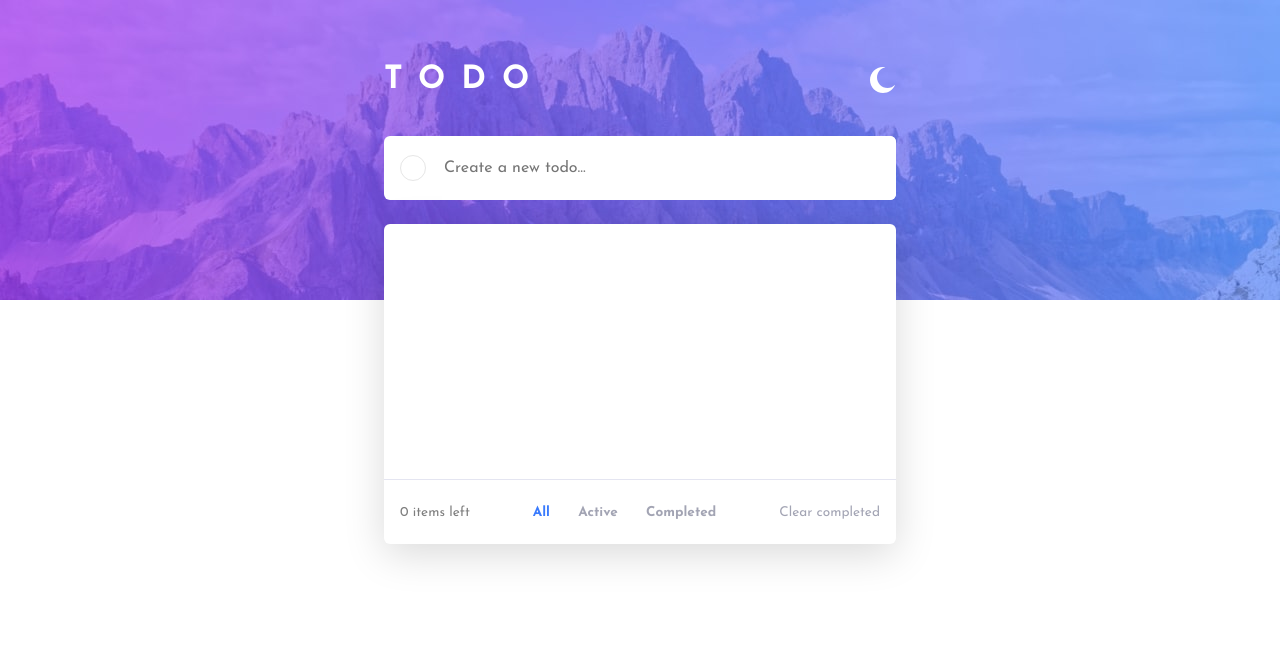
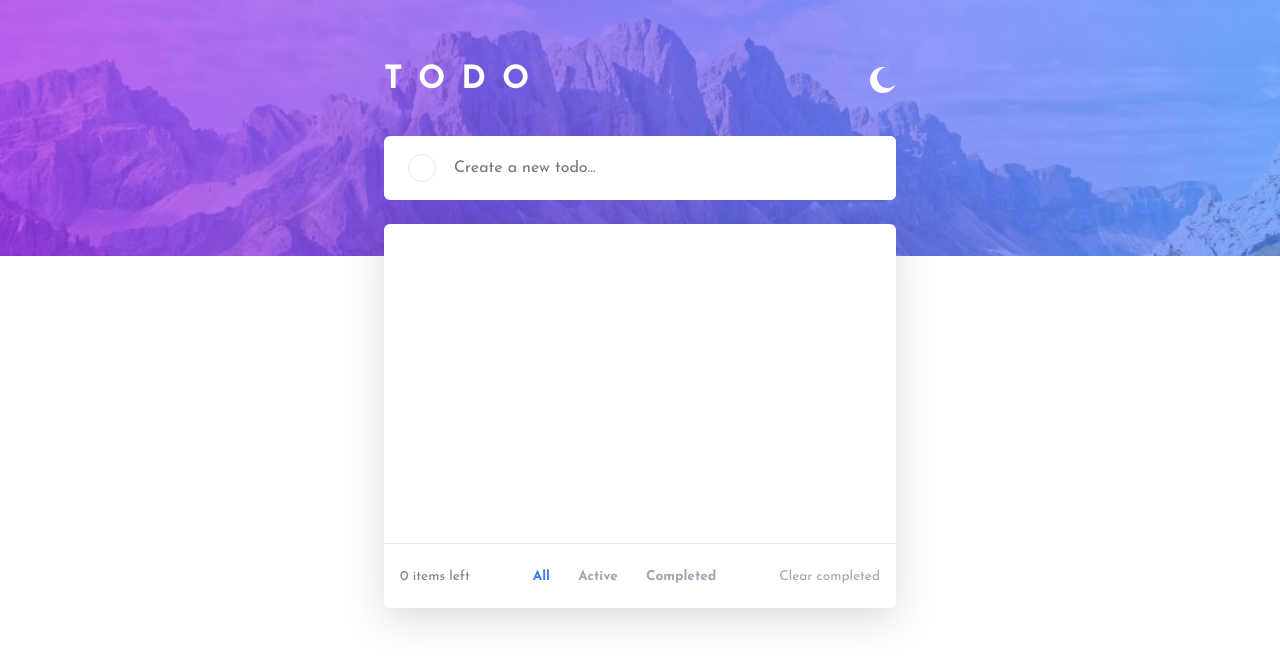
Before and after one commit to Vitaliqu/todo-app, a React (Vite) app: page / in a window 1280 px wide. Shown: the top 664 px of the page. Built offline with nearby package versions, Linux system fonts and the light colour scheme.

Commit message:
animations

```diff
--- a/src/App.css
+++ b/src/App.css
@@ -13,13 +13,16 @@ body, html {
     min-height: 100dvh;
     color: white;
     margin: 0;
+    transition: background-color 0.5s;
+
 }
 
-.todo-label, .text-input, .task-text{
+.todo-label, .text-input, .task-text {
     font-family: Josefin Sans, serif;
 }
 
 .todo-label {
+    font-size: clamp(1.5rem, 4dvh, 2rem);
     color: white;
 
 }
@@ -35,12 +38,13 @@ body, html {
     top: 0;
     width: 100vw;
     opacity: 1;
-    height: clamp(0px, 48vh, 300px);
+    height: clamp(0px, 32dvh, 300px);
     justify-content: center;
     align-items: center;
 }
 
 .background-image::before {
+    transition: opacity 0.5s;
     content: "";
     background-size: cover;
     background-repeat: no-repeat;
@@ -50,7 +54,7 @@ body, html {
     left: 0;
     top: 0;
     width: 100vw;
-    height: clamp(0px, 48vh, 300px);
+    height: clamp(0px, 32dvh, 300px);
     justify-content: center;
     align-items: center;
     background-image: url("../public/images/bg-desktop-dark.jpg");
@@ -76,14 +80,17 @@ body, html {
 }
 
 .theme-switch-container {
+    transition: all 0.5s;
     position: relative;
 }
-
+.moon-icon {
+    transition: opacity 0.5s;
+}
 .sun-icon {
+    transition: opacity 0.5s;
     position: absolute;
     opacity: 0;
 }
-
 
 
 .application {
@@ -102,6 +109,7 @@ body, html {
 }
 
 .text-input-container {
+    transition: background-color 0.5s;
     align-items: center;
     margin-top: clamp(0rem, 5vh, 3rem);
     display: flex;
@@ -109,17 +117,20 @@ body, html {
     overflow: hidden;
     height: 4rem;
     flex-direction: row;
-    background-color: white;
+    background-color: var(--background-color);
 }
 
 .input-checkMark-container {
-    border: 1px solid hsl(0, 0%, 90%);;
+    transition: border-color 0.5s;
+    border: 1px solid var(--border-color);
     flex-shrink: 0;
-    width: 1.5rem;
-    height: 1.5rem;
-    margin: 0 1rem;
+    text-align: center;
+    width: 1.75rem;
+    height: 1.75rem;
+    margin: 0 1rem 0 1.5rem;
     border-radius: 50%;
     display: flex;
+    box-sizing: border-box;
     justify-content: center;
     align-items: center;
     position: relative;
@@ -149,17 +160,17 @@ body, html {
 }
 
 
-
 .text-input {
+    transition: background-color 0.5s, color 0.5s;
     width: 100%;
     height: 100%;
-    color: hsl(235, 19%, 35%);
+    color: var(--text-color);
     font-family: Josefin Sans, serif;
     border: none;
     font-weight: 400;
     font-size: 1rem;
     display: flex;
-    caret-color: hsl(220, 98%, 61%);;
+    background-color: var(--background-color);
 }
 
 .text-input:focus {
@@ -177,7 +188,6 @@ body, html {
 }
 
 
-
 .checked-task-text {
     text-decoration: line-through;
     opacity: 0.5;
@@ -192,11 +202,6 @@ body, html {
 
 .dark-theme {
     background-color: hsl(235, 21%, 11%);
-
-    .input-checkMark-container {
-        border: 1px solid hsl(0, 0%, 60%);
-
-    }
 
     .theme-switch-container {
         transform: rotate(90deg);
@@ -214,12 +219,6 @@ body, html {
         opacity: 1;
     }
 
-    .text-input-container, .text-input, .task-container {
-        color: hsl(234, 39%, 85%);
-        background-color: hsl(235, 24%, 19%)
-    }
-
-
     .task-checkbox-container {
         border: 1px solid hsl(0, 0%, 60%);
     }
--- a/src/App.jsx
+++ b/src/App.jsx
@@ -59,9 +59,10 @@ function App() {
                         <img className={"sun-icon"} src={sunIcon} alt=""/>
                     </div>
                 </div>
-                <div className={"text-input-container"}>
-                    <div className={`input-checkMark-container ${createButton && "created-task"}`}>
+                <div data-theme={themeSwitch} className={"text-input-container"}>
+                    <div data-theme={themeSwitch} className={`input-checkMark-container ${createButton && "created-task"}`}>
                         <input
+                            data-theme={themeSwitch}
                             className={`input-check-mark`}
                             type="checkbox"
                             checked={createButton}
--- a/src/navigationPanel/navigationPanel.module.css
+++ b/src/navigationPanel/navigationPanel.module.css
@@ -1,4 +1,5 @@
 .navigationPanel {
+    transition: box-shadow 0.5s;
     z-index: 100;
     box-shadow: 0 0 0 1px var(--border-color);
     border-collapse: collapse;
--- a/src/taskContainer/taskContainer.module.css
+++ b/src/taskContainer/taskContainer.module.css
@@ -4,7 +4,7 @@
     width: 100%;
     display: flex;
     overflow: hidden;
-    margin-top: clamp(0.5rem, 3vh, 1.5rem);
+    margin-top: 1.5rem;
     height: auto;
     border-radius: 6px;
     flex-direction: column;
@@ -18,7 +18,7 @@
     scroll-behavior: smooth;
     scroll-snap-type: y proximity;
     list-style-type: none;
-    height: 24rem;
+    height: 36rem;
     color: black;
     padding: 0;
     overflow: auto;
@@ -33,25 +33,49 @@
     display: none;
 }
 
+@media (max-height: 1040px) {
+    .taskList {
+        height: 32rem;
+    }
+}
+
+@media (max-height: 960px) {
+    .taskList {
+        height: 28rem;
+    }
+}
+
+@media (max-height: 880px) {
+    .taskList {
+        height: 24rem;
+    }
+}
+
 @media (max-height: 800px) {
+    .taskList {
+        height: 20rem;
+    }
+}
+
+@media (max-height: 720px) {
     .taskList {
         height: 16rem;
     }
 }
 
-@media (max-height: 720px) {
+@media (max-height: 640px) {
     .taskList {
         height: 12rem;
     }
 }
 
-@media (max-height: 640px) {
+@media (max-height: 560px) {
     .taskList {
         height: 8rem;
     }
 }
 
-@media (max-height: 560px) {
+@media (max-height: 480px) {
     .taskList {
         height: 4rem;
     }
```
